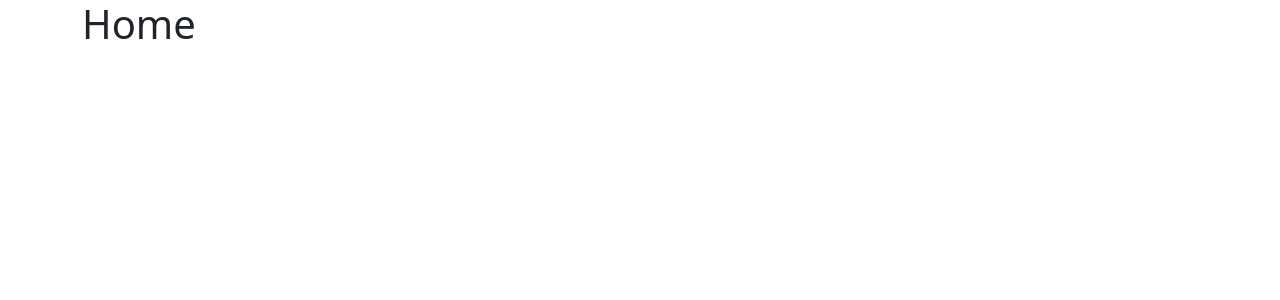
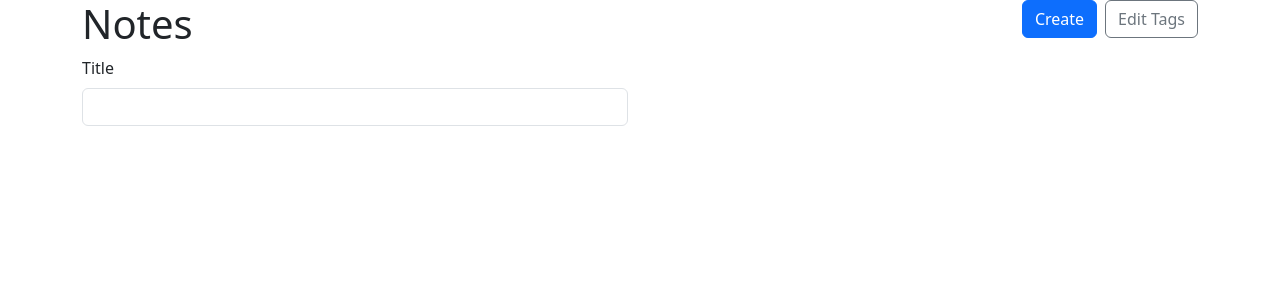
Before and after one commit to Pawina85/note-talking, a React (Vite) app: page / in a window 1280 px wide. Shown: the top 300 px of the page. Built offline with nearby package versions, Linux system fonts and the light colour scheme.

Commit message:
made form structure

```diff
--- a/src/App.tsx
+++ b/src/App.tsx
@@ -6,6 +6,7 @@
 import {  useMemo } from "react";
 import { v4 as uuidV4 } from "uuid";
 import { NewNote } from "./NewNote";
+import { NoteList } from "./NoteList";
 
 export type Note = {
   id: string
@@ -55,7 +56,7 @@
   return (
     <Container>
     <Routes>
-      <Route path="/" element={<h1>Home</h1>}/>
+      <Route path="/" element={<NoteList />}/>
       <Route path="/new" element={<NewNote onSubmit={onCreateNote} onAddTag={addTag} availableTags={tags} />}/>
       <Route path="/:id">
         <Route index element={<h1>Show</h1>} />
--- a/src/NoteForm.tsx
+++ b/src/NoteForm.tsx
@@ -1,6 +1,6 @@
 import { useRef, useState, type FormEvent } from "react"
 import { Form, Col, Row, Stack, Button } from "react-bootstrap"
-import { Link } from "react-router-dom"
+import { Link, useNavigate } from "react-router-dom"
 import CreateableReactSelect from "react-select/creatable"
 import type { Tag } from "./App"
 import { v4 as uuidV4 } from "uuid"
@@ -18,6 +18,7 @@
   const titleRef = useRef<HTMLInputElement>(null)
   const markdownRef = useRef<HTMLTextAreaElement>(null)
   const [selectedTags, setSelectedTags] = useState<Tag[]>([])
+  const navigate = useNavigate()
 
   function handleSubmit(e: FormEvent) {
     e.preventDefault()
@@ -27,6 +28,7 @@
       markdown: markdownRef.current!.value,
       tags: selectedTags,
     })
+    navigate("..")
 
   }
 
--- /dev/null
+++ b/src/NoteList.tsx
@@ -0,0 +1,33 @@
+import { Button, Col, Form, Row, Stack } from "react-bootstrap";
+import { Link } from "react-router-dom";
+
+export function NoteList() {
+    return <>
+    <Row>
+        <Col>
+        <h1>Notes</h1>
+        </Col>
+        <Col xs="auto">
+        <Stack gap={2} direction="horizontal">
+            <Link to="/new">
+                <Button variant="primary">Create</Button>
+            </Link>
+            <Button variant="outline-secondary">Edit Tags</Button>
+        </Stack>
+        </Col>
+    </Row>
+    <Form>
+        <Row className="mb-4">
+            <Col>
+                <Form.Group controlId="title">
+                    <Form.Label>Title</Form.Label>
+                    <Form.Control type="text" />
+                </Form.Group>
+            </Col>
+            <Col>
+
+            </Col>
+        </Row>
+    </Form>
+    </>
+}
```
